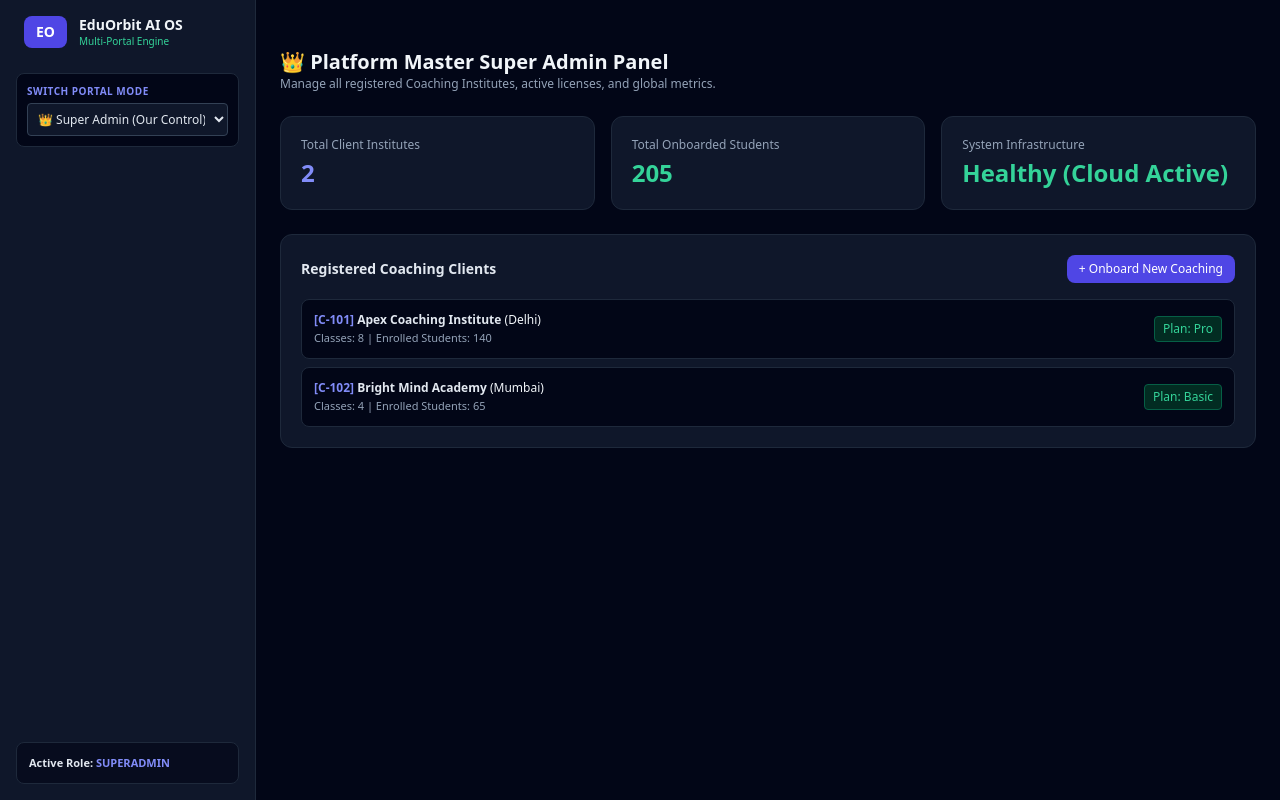
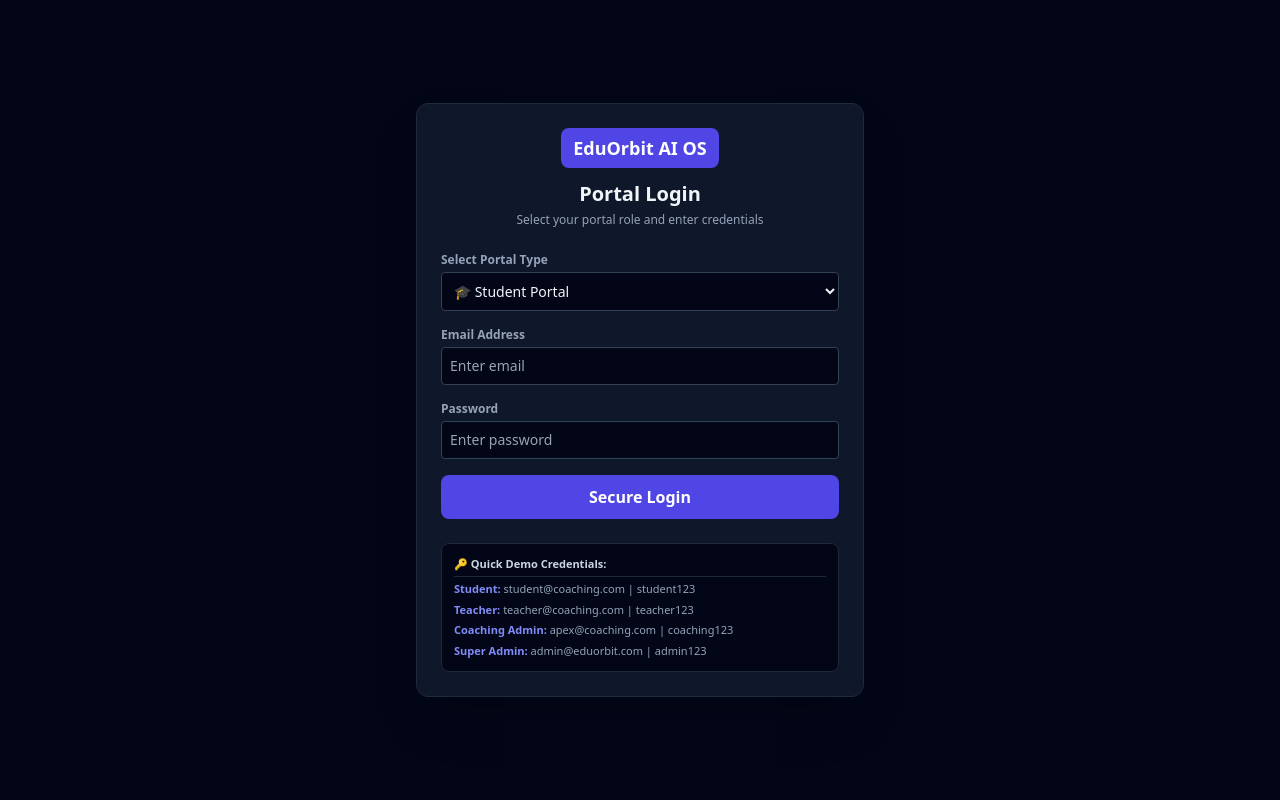
Before and after one commit to aieduorbit-prog/eduorbit-mvp, a React (Vite) app: page / in a window 1280 px wide. Built offline with nearby package versions, Linux system fonts and the light colour scheme.

Commit message:
Implement role-based login: Super Admin, Coaching Admin, Teacher & Student portals protected

```diff
--- a/src/App.jsx
+++ b/src/App.jsx
@@ -1,208 +1,232 @@
 import React, { useState } from 'react'
 
 export default function App() {
-  const [role, setRole] = useState('superAdmin') // 'superAdmin', 'coachingAdmin', 'teacher', 'student'
+  const [user, setUser] = useState(null) // Stores logged in user info
+  const [email, setEmail] = useState('')
+  const [password, setPassword] = useState('')
+  const [portalType, setPortalType] = useState('student') // Login portal type
 
-  // Syllabus & Class Continuity State
-  const [syllabus, setSyllabus] = useState([
-    { id: 1, subject: 'Physics', chapter: 'Light - Reflection', status: 'Completed', progress: 100 },
-    { id: 2, subject: 'Physics', chapter: 'Electricity', status: 'In Progress', progress: 60 },
-    { id: 3, subject: 'Maths', chapter: 'Quadratic Equations', status: 'Pending', progress: 0 }
-  ])
+  // Mock Database for Authentication
+  const handleLogin = (e) => {
+    e.preventDefault()
 
-  // Super Admin Management Data
-  const [clients, setClients] = useState([
-    { id: 'C-101', name: 'Apex Coaching Institute', location: 'Delhi', activeClasses: 8, totalStudents: 140, plan: 'Pro' },
-    { id: 'C-102', name: 'Bright Mind Academy', location: 'Mumbai', activeClasses: 4, totalStudents: 65, plan: 'Basic' }
-  ])
+    // Super Admin Credentials
+    if (portalType === 'superAdmin' && email === 'admin@eduorbit.com' && password === 'admin123') {
+      setUser({ role: 'superAdmin', name: 'Platform Owner (Super Admin)' })
+      return
+    }
+    // Coaching Admin Credentials
+    if (portalType === 'coaching' && email === 'apex@coaching.com' && password === 'coaching123') {
+      setUser({ role: 'coachingAdmin', name: 'Apex Coaching Institute' })
+      return
+    }
+    // Teacher Credentials
+    if (portalType === 'teacher' && email === 'teacher@coaching.com' && password === 'teacher123') {
+      setUser({ role: 'teacher', name: 'Rohan Verma (Physics Faculty)' })
+      return
+    }
+    // Student Credentials
+    if (portalType === 'student' && email === 'student@coaching.com' && password === 'student123') {
+      setUser({ role: 'student', name: 'Rahul Sharma (Class 10)' })
+      return
+    }
 
-  // Student AI Report Demo
-  const [studentReport, setStudentReport] = useState({
-    name: 'Rahul Sharma',
-    weakTopics: ['Ray Diagrams', 'Ohm\'s Law Application'],
-    strongTopics: ['Refraction Index', 'Resistor Combinations'],
-    aiSuggestion: 'Focus 45 mins daily on Ray Diagrams. Practice 10 numericals on Ohm\'s Law before next Sunday.',
-    nextWeekPlan: ['Mon: Optics Formula Review', 'Wed: 15-min Practice Quiz', 'Fri: Doubts Clearing with Teacher']
-  })
+    alert('Invalid Email or Password! Check demo credentials below login form.')
+  }
 
-  return (
-    <div className="flex min-h-screen bg-slate-950 text-slate-100 font-sans">
-      {/* Sidebar Role Selector & Navigation */}
-      <aside className="w-64 bg-slate-900 border-r border-slate-800 p-4 flex flex-col justify-between hidden md:flex">
-        <div className="space-y-6">
-          <div className="flex items-center gap-3 px-2">
-            <div className="bg-indigo-600 text-white font-bold px-3 py-1.5 rounded-lg text-sm">EO</div>
-            <div>
-              <h1 className="font-bold text-sm leading-tight">EduOrbit AI OS</h1>
-              <p className="text-[10px] text-emerald-400">Multi-Portal Engine</p>
+  const handleLogout = () => {
+    setUser(null)
+    setEmail('')
+    setPassword('')
+  }
+
+  // LOGIN SCREEN COMPONENT
+  if (!user) {
+    return (
+      <div className="min-h-screen bg-slate-950 text-slate-100 flex items-center justify-center p-4 font-sans">
+        <div className="max-w-md w-full bg-slate-900 border border-slate-800 p-6 rounded-xl shadow-2xl space-y-6">
+          <div className="text-center space-y-1">
+            <div className="inline-block bg-indigo-600 text-white font-bold px-3 py-1.5 rounded-lg text-lg mb-2">
+              EduOrbit AI OS
             </div>
+            <h2 className="text-xl font-bold text-slate-100">Portal Login</h2>
+            <p className="text-xs text-slate-400">Select your portal role and enter credentials</p>
           </div>
 
-          <div className="bg-slate-950 p-2.5 rounded-lg border border-slate-800">
-            <label className="block text-[10px] font-bold text-indigo-400 uppercase tracking-wider mb-1">Switch Portal Mode</label>
-            <select value={role} onChange={(e) => setRole(e.target.value)} className="w-full bg-slate-900 border border-slate-700 rounded p-1.5 text-xs text-slate-200 outline-none">
-              <option value="superAdmin">👑 Super Admin (Our Control)</option>
-              <option value="coachingAdmin">🏫 Coaching Admin Panel</option>
-              <option value="teacher">👨‍🏫 Teacher Portal & Syllabus</option>
-              <option value="student">🎓 Student AI Portal</option>
-            </select>
+          <form onSubmit={handleLogin} className="space-y-4 text-left">
+            <div>
+              <label className="block text-xs font-semibold text-slate-400 mb-1">Select Portal Type</label>
+              <select
+                value={portalType}
+                onChange={(e) => setPortalType(e.target.value)}
+                className="w-full bg-slate-950 border border-slate-700 rounded p-2 text-sm text-slate-100 outline-none"
+              >
+                <option value="student">🎓 Student Portal</option>
+                <option value="teacher">👨‍🏫 Teacher Portal</option>
+                <option value="coaching">🏫 Coaching Admin Portal</option>
+                <option value="superAdmin">👑 Super Admin Portal (Platform Owner)</option>
+              </select>
+            </div>
+
+            <div>
+              <label className="block text-xs font-semibold text-slate-400 mb-1">Email Address</label>
+              <input
+                type="email"
+                required
+                placeholder="Enter email"
+                value={email}
+                onChange={(e) => setEmail(e.target.value)}
+                className="w-full bg-slate-950 border border-slate-700 rounded p-2 text-sm text-slate-100 outline-none"
+              />
+            </div>
+
+            <div>
+              <label className="block text-xs font-semibold text-slate-400 mb-1">Password</label>
+              <input
+                type="password"
+                required
+                placeholder="Enter password"
+                value={password}
+                onChange={(e) => setPassword(e.target.value)}
+                className="w-full bg-slate-950 border border-slate-700 rounded p-2 text-sm text-slate-100 outline-none"
+              />
+            </div>
+
+            <button type="submit" className="w-full bg-indigo-600 hover:bg-indigo-500 text-white font-semibold py-2.5 rounded-lg transition">
+              Secure Login
+            </button>
+          </form>
+
+          {/* Demo Login Instructions for Testing */}
+          <div className="p-3 bg-slate-950 border border-slate-800 rounded-lg text-[11px] text-slate-400 text-left space-y-1">
+            <p className="font-bold text-slate-300 border-b border-slate-800 pb-1 mb-1">🔑 Quick Demo Credentials:</p>
+            <p><span className="text-indigo-400 font-semibold">Student:</span> student@coaching.com | student123</p>
+            <p><span className="text-indigo-400 font-semibold">Teacher:</span> teacher@coaching.com | teacher123</p>
+            <p><span className="text-indigo-400 font-semibold">Coaching Admin:</span> apex@coaching.com | coaching123</p>
+            <p><span className="text-indigo-400 font-semibold">Super Admin:</span> admin@eduorbit.com | admin123</p>
+          </div>
+        </div>
+      </div>
+    )
+  }
+
+  // DASHBOARD VIEW ACCORDING TO LOGGED IN USER ROLE
+  return (
+    <div className="min-h-screen bg-slate-950 text-slate-100 font-sans flex flex-col">
+      {/* Top Navbar */}
+      <header className="bg-slate-900 border-b border-slate-800 p-4 flex justify-between items-center max-w-6xl w-full mx-auto">
+        <div className="flex items-center gap-3">
+          <div className="bg-indigo-600 text-white font-bold px-3 py-1.5 rounded-lg text-sm">EO</div>
+          <div>
+            <h1 className="font-bold text-sm leading-tight">EduOrbit AI OS</h1>
+            <p className="text-[10px] text-emerald-400">Authenticated Session</p>
           </div>
         </div>
 
-        <div className="p-3 bg-slate-950/60 border border-slate-800 rounded-lg text-[11px] text-slate-400">
-          <p className="font-semibold text-slate-200">Active Role: <span className="text-indigo-400">{role.toUpperCase()}</span></p>
+        <div className="flex items-center gap-4">
+          <span className="text-xs bg-slate-950 border border-slate-800 px-3 py-1.5 rounded-lg text-slate-300">
+            👤 {user.name} <span className="text-indigo-400 font-bold">({user.role.toUpperCase()})</span>
+          </span>
+          <button onClick={handleLogout} className="bg-red-950 hover:bg-red-900 text-red-400 border border-red-800 text-xs px-3 py-1.5 rounded-lg">
+            Logout
+          </button>
         </div>
-      </aside>
+      </header>
 
-      {/* Main View Area */}
+      {/* Role Dedicated Screen */}
       <main className="flex-1 p-6 max-w-6xl w-full mx-auto space-y-6 text-left">
 
-        {/* Mobile Header */}
-        <div className="md:hidden bg-slate-900 p-3 border border-slate-800 rounded-lg flex justify-between items-center mb-4">
-          <span className="font-bold text-xs">EduOrbit AI OS</span>
-          <select value={role} onChange={(e) => setRole(e.target.value)} className="bg-slate-950 text-xs border border-slate-700 rounded p-1">
-            <option value="superAdmin">Super Admin</option>
-            <option value="coachingAdmin">Coaching Admin</option>
-            <option value="teacher">Teacher</option>
-            <option value="student">Student AI</option>
-          </select>
-        </div>
-
-        {/* 1. SUPER ADMIN PANEL (Hamare Control Ke Liye) */}
-        {role === 'superAdmin' && (
+        {/* 1. SUPER ADMIN ONLY SCREEN */}
+        {user.role === 'superAdmin' && (
           <div className="space-y-6">
             <div>
-              <h2 className="text-xl font-bold text-slate-100">👑 Platform Master Super Admin Panel</h2>
-              <p className="text-xs text-slate-400">Manage all registered Coaching Institutes, active licenses, and global metrics.</p>
+              <h2 className="text-xl font-bold text-slate-100">👑 Platform Master Super Admin Control</h2>
+              <p className="text-xs text-slate-400">This view is EXCLUSIVELY accessible to Platform Owners.</p>
             </div>
 
             <div className="grid grid-cols-1 md:grid-cols-3 gap-4">
               <div className="bg-slate-900 border border-slate-800 p-5 rounded-xl">
-                <p className="text-xs text-slate-400">Total Client Institutes</p>
-                <p className="text-2xl font-bold mt-1 text-indigo-400">{clients.length}</p>
+                <p className="text-xs text-slate-400">Total Coaching Software Clients</p>
+                <p className="text-2xl font-bold mt-1 text-indigo-400">2 Institutes Active</p>
               </div>
               <div className="bg-slate-900 border border-slate-800 p-5 rounded-xl">
-                <p className="text-xs text-slate-400">Total Onboarded Students</p>
-                <p className="text-2xl font-bold mt-1 text-emerald-400">205</p>
+                <p className="text-xs text-slate-400">Platform Revenue Metrics</p>
+                <p className="text-2xl font-bold mt-1 text-emerald-400">₹45,000 / Month</p>
               </div>
               <div className="bg-slate-900 border border-slate-800 p-5 rounded-xl">
-                <p className="text-xs text-slate-400">System Infrastructure</p>
-                <p className="text-2xl font-bold mt-1 text-emerald-400">Healthy (Cloud Active)</p>
+                <p className="text-xs text-slate-400">Cloud Storage & API Status</p>
+                <p className="text-2xl font-bold mt-1 text-emerald-400">Healthy (Vercel + Supabase)</p>
               </div>
             </div>
 
-            <div className="bg-slate-900 border border-slate-800 rounded-xl p-5 space-y-4">
-              <div className="flex justify-between items-center">
-                <h3 className="font-semibold text-sm text-slate-200">Registered Coaching Clients</h3>
-                <button className="bg-indigo-600 hover:bg-indigo-500 text-white text-xs px-3 py-1.5 rounded-lg">+ Onboard New Coaching</button>
-              </div>
-
-              <div className="space-y-2">
-                {clients.map((c, i) => (
-                  <div key={i} className="p-3 bg-slate-950 border border-slate-800 rounded-lg flex flex-col md:flex-row justify-between items-start md:items-center text-xs gap-2">
-                    <div>
-                      <span className="font-bold text-indigo-400">[{c.id}]</span> <span className="font-semibold text-slate-200">{c.name}</span> ({c.location})
-                      <p className="text-[11px] text-slate-400 mt-0.5">Classes: {c.activeClasses} | Enrolled Students: {c.totalStudents}</p>
-                    </div>
-                    <span className="bg-emerald-950 text-emerald-400 px-2 py-1 rounded border border-emerald-800 font-medium">Plan: {c.plan}</span>
-                  </div>
-                ))}
+            <div className="bg-slate-900 border border-slate-800 rounded-xl p-5 space-y-3">
+              <h3 className="font-semibold text-sm text-slate-200">Manage Licensed Coaching Classes</h3>
+              <div className="p-3 bg-slate-950 border border-slate-800 rounded-lg flex justify-between items-center text-xs">
+                <div>
+                  <span className="font-bold text-indigo-400">[C-101]</span> Apex Coaching Institute (Delhi)
+                  <p className="text-[10px] text-slate-400">Active Teachers: 4 | Active Students: 140</p>
+                </div>
+                <span className="bg-emerald-950 text-emerald-400 px-2.5 py-1 rounded border border-emerald-800">License Active</span>
               </div>
             </div>
           </div>
         )}
 
-        {/* 2. COACHING ADMIN PANEL */}
-        {role === 'coachingAdmin' && (
+        {/* 2. COACHING ADMIN ONLY SCREEN */}
+        {user.role === 'coachingAdmin' && (
           <div className="space-y-6">
             <div>
-              <h2 className="text-xl font-bold text-slate-100">🏫 Coaching Institute Admin Panel</h2>
-              <p className="text-xs text-slate-400">Manage institute teachers, batches, and overall academic status.</p>
+              <h2 className="text-xl font-bold text-slate-100">🏫 Coaching Institute Owner Portal</h2>
+              <p className="text-xs text-slate-400">Welcome, Apex Coaching Institute Admin!</p>
             </div>
-
-            <div className="grid grid-cols-1 md:grid-cols-2 gap-4">
-              <div className="bg-slate-900 border border-slate-800 p-5 rounded-xl space-y-2">
-                <h3 className="font-semibold text-sm text-indigo-400">Teachers Management</h3>
-                <p className="text-xs text-slate-400">Active Faculty Members: 4</p>
-                <button className="bg-slate-800 hover:bg-slate-700 text-white text-xs px-3 py-1.5 rounded">Manage Faculty Access</button>
-              </div>
-              <div className="bg-slate-900 border border-slate-800 p-5 rounded-xl space-y-2">
-                <h3 className="font-semibold text-sm text-emerald-400">Batches & Rosters</h3>
-                <p className="text-xs text-slate-400">Active Batches: Class 9, Class 10, Class 11-JEE</p>
-                <button className="bg-slate-800 hover:bg-slate-700 text-white text-xs px-3 py-1.5 rounded">Create New Batch</button>
+            <div className="bg-slate-900 border border-slate-800 rounded-xl p-5 space-y-3">
+              <h3 className="font-semibold text-sm text-slate-200">Institute Management Options</h3>
+              <div className="grid grid-cols-1 md:grid-cols-2 gap-4">
+                <button className="bg-slate-950 border border-slate-800 p-4 rounded-lg text-left hover:border-indigo-500 transition">
+                  <p className="font-bold text-sm text-indigo-400">👨‍🏫 Add / Manage Faculty</p>
+                  <p className="text-xs text-slate-400 mt-1">Add teacher accounts and assign subjects/batches.</p>
+                </button>
+                <button className="bg-slate-950 border border-slate-800 p-4 rounded-lg text-left hover:border-indigo-500 transition">
+                  <p className="font-bold text-sm text-emerald-400">📚 Manage Batches & Courses</p>
+                  <p className="text-xs text-slate-400 mt-1">Configure Class 9, 10, 11-JEE, 12-NEET student rosters.</p>
+                </button>
               </div>
             </div>
           </div>
         )}
 
-        {/* 3. TEACHER PORTAL & SYLLABUS CONTINUATION */}
-        {role === 'teacher' && (
+        {/* 3. TEACHER ONLY SCREEN */}
+        {user.role === 'teacher' && (
           <div className="space-y-6">
             <div>
-              <h2 className="text-xl font-bold text-slate-100">👨‍🏫 Teacher Portal & Syllabus Tracker</h2>
-              <p className="text-xs text-slate-400">Track class progression and auto-continue syllabus testing.</p>
+              <h2 className="text-xl font-bold text-slate-100">👨‍🏫 Teacher Examination & Syllabus Portal</h2>
+              <p className="text-xs text-slate-400">Generate tests, publish test links, and view automated evaluation results.</p>
             </div>
-
-            <div className="bg-slate-900 border border-slate-800 rounded-xl p-5 space-y-4">
-              <h3 className="font-semibold text-sm text-slate-200">Live Class Syllabus Progress</h3>
-              <div className="space-y-3">
-                {syllabus.map((s) => (
-                  <div key={s.id} className="bg-slate-950 border border-slate-800 p-3 rounded-lg flex flex-col md:flex-row justify-between items-center gap-3">
-                    <div className="text-xs">
-                      <p className="font-semibold text-slate-200">{s.subject}: {s.chapter}</p>
-                      <p className="text-slate-400">Status: <span className="text-indigo-400">{s.status}</span> ({s.progress}%)</p>
-                    </div>
-                    <div className="flex gap-2">
-                      <button className="bg-indigo-600 hover:bg-indigo-500 text-white text-xs px-3 py-1.5 rounded">
-                        ⚡ Generate Test from Current Progress
-                      </button>
-                    </div>
-                  </div>
-                ))}
-              </div>
+            <div className="bg-slate-900 border border-slate-800 rounded-xl p-5 space-y-3">
+              <p className="text-sm font-semibold text-indigo-400">⚡ AI Exam Paper Generator Active</p>
+              <p className="text-xs text-slate-300">Class 10 Physics - Light Reflection (Ready to Generate & Publish)</p>
             </div>
           </div>
         )}
 
-        {/* 4. STUDENT AI PORTAL */}
-        {role === 'student' && (
+        {/* 4. STUDENT ONLY SCREEN */}
+        {user.role === 'student' && (
           <div className="space-y-6">
             <div>
               <h2 className="text-xl font-bold text-slate-100">🎓 Student AI Intelligence Dashboard</h2>
-              <p className="text-xs text-slate-400">Welcome, {studentReport.name}! Your automated AI weak/strong area analysis.</p>
+              <p className="text-xs text-slate-400">Welcome, Rahul Sharma!</p>
             </div>
 
             <div className="grid grid-cols-1 md:grid-cols-2 gap-4">
               <div className="bg-slate-900 border border-red-900/40 p-5 rounded-xl">
-                <h3 className="text-sm font-bold text-red-400 mb-2">⚠️ Weak Areas (Needs Revision)</h3>
-                <ul className="list-disc list-inside text-xs space-y-1 text-slate-300">
-                  {studentReport.weakTopics.map((w, idx) => <li key={idx}>{w}</li>)}
-                </ul>
+                <h3 className="text-sm font-bold text-red-400 mb-2">⚠️ Weak Topics</h3>
+                <p className="text-xs text-slate-300">• Ray Diagrams Formula Application</p>
+                <p className="text-xs text-slate-300">• Ohm's Law Numericals</p>
               </div>
-
               <div className="bg-slate-900 border border-emerald-900/40 p-5 rounded-xl">
-                <h3 className="text-sm font-bold text-emerald-400 mb-2">✅ Strong Areas (Mastered)</h3>
-                <ul className="list-disc list-inside text-xs space-y-1 text-slate-300">
-                  {studentReport.strongTopics.map((st, idx) => <li key={idx}>{st}</li>)}
-                </ul>
-              </div>
-            </div>
-
-            <div className="bg-slate-900 border border-indigo-800 p-5 rounded-xl space-y-3">
-              <h3 className="text-sm font-bold text-indigo-400">🤖 AI Recommended Improvement Action Plan</h3>
-              <p className="text-xs text-slate-200 bg-slate-950 p-3 rounded border border-slate-800 leading-relaxed">
-                "{studentReport.aiSuggestion}"
-              </p>
-            </div>
-
-            <div className="bg-slate-900 border border-slate-800 p-5 rounded-xl space-y-3">
-              <h3 className="text-sm font-bold text-slate-200">🗓️ Next Week AI Study Schedule</h3>
-              <div className="space-y-2">
-                {studentReport.nextWeekPlan.map((plan, i) => (
-                  <div key={i} className="p-2.5 bg-slate-950 border border-slate-800 rounded text-xs text-indigo-300">
-                    {plan}
-                  </div>
-                ))}
+                <h3 className="text-sm font-bold text-emerald-400 mb-2">✅ Strong Topics</h3>
+                <p className="text-xs text-slate-300">• Refraction Index Calculations</p>
+                <p className="text-xs text-slate-300">• Resistor Combinations</p>
               </div>
             </div>
           </div>
```
